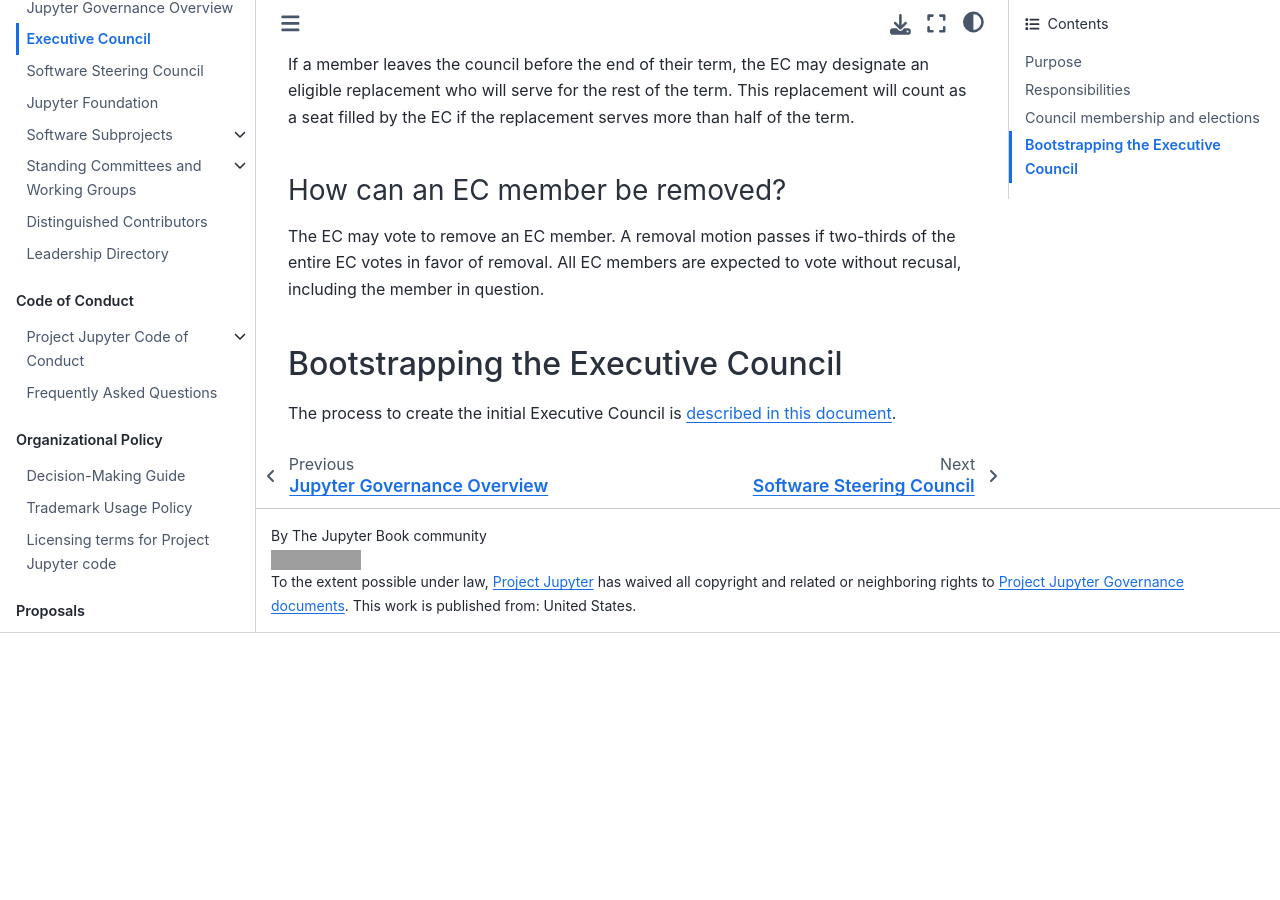
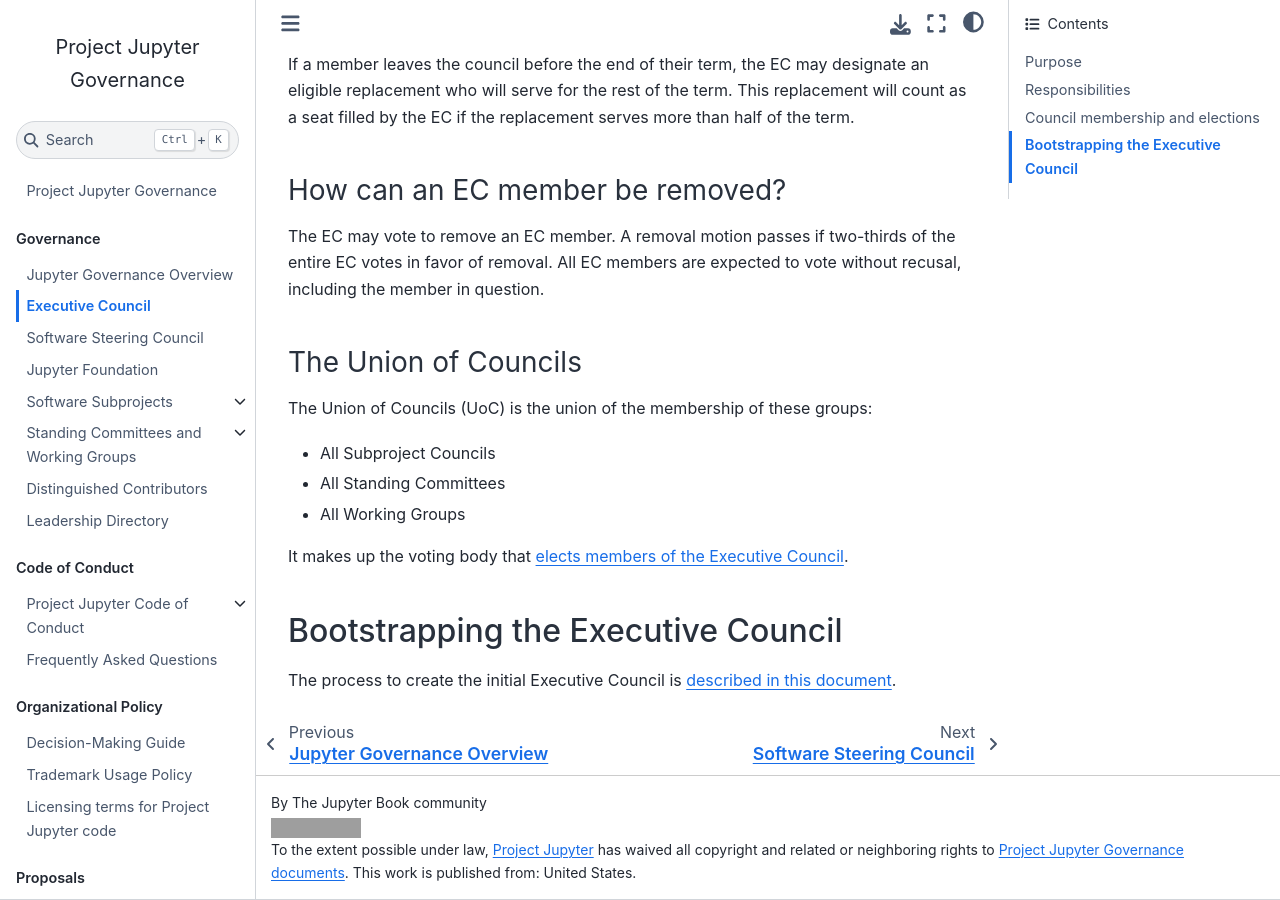
Before and after one commit to jupyter/governance, a Jupyter Book: the page built from executive_council.md, in a window 1280 px wide and 900 px high, scrolled down 3641 px. Built offline with Jupyter Book 1.0.4 settings and Sphinx 7.4.7 and the Sphinx Book theme 1.1.4, drawn with Linux system fonts in a browser that asks for light colours; pages that are not in the unit, such as notebooks, are missing from menus; before the commit the page ends 4274 px from its top, so only the background shows below that; grey boxes are pictures that could not be loaded.

Commit message:
Move UoC definition to the executive council page

```diff
--- a/executive_council.md
+++ b/executive_council.md
@@ -92,6 +93,17 @@
 
 The EC may vote to remove an EC member. A removal motion passes if two-thirds of the entire EC votes in favor of removal. All EC members are expected to vote without recusal, including the member in question.
 
+(union-of-councils)=
+### The Union of Councils
+
+The Union of Councils (UoC) is the union of the membership of these groups:
+
+- All Subproject Councils
+- All Standing Committees
+- All Working Groups
+
+It makes up the voting body that [elects members of the Executive Council](#ec-electors).
+
 ## Bootstrapping the Executive Council
 
 The process to create the initial Executive Council is [described in this document](bootstrapping_executive_council.md).
```
Also changed, not shown: other parts of executive_council.md (+1 -0 lines), overview.md (+2 -6 lines).
